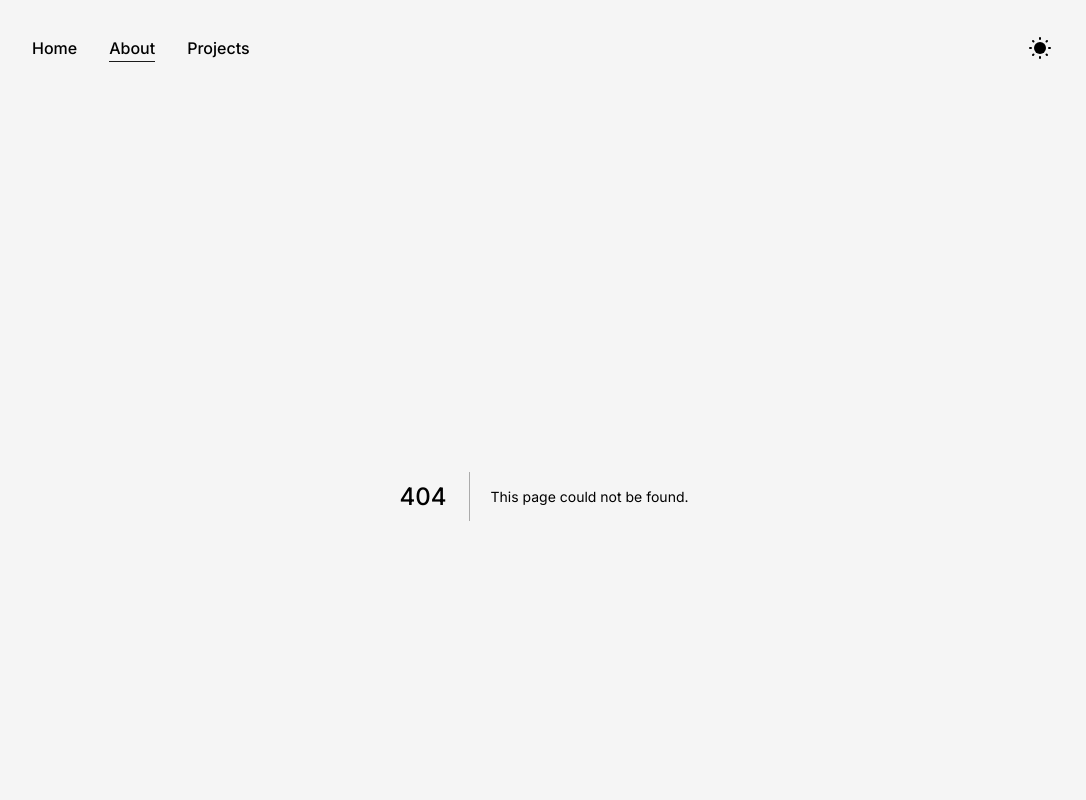
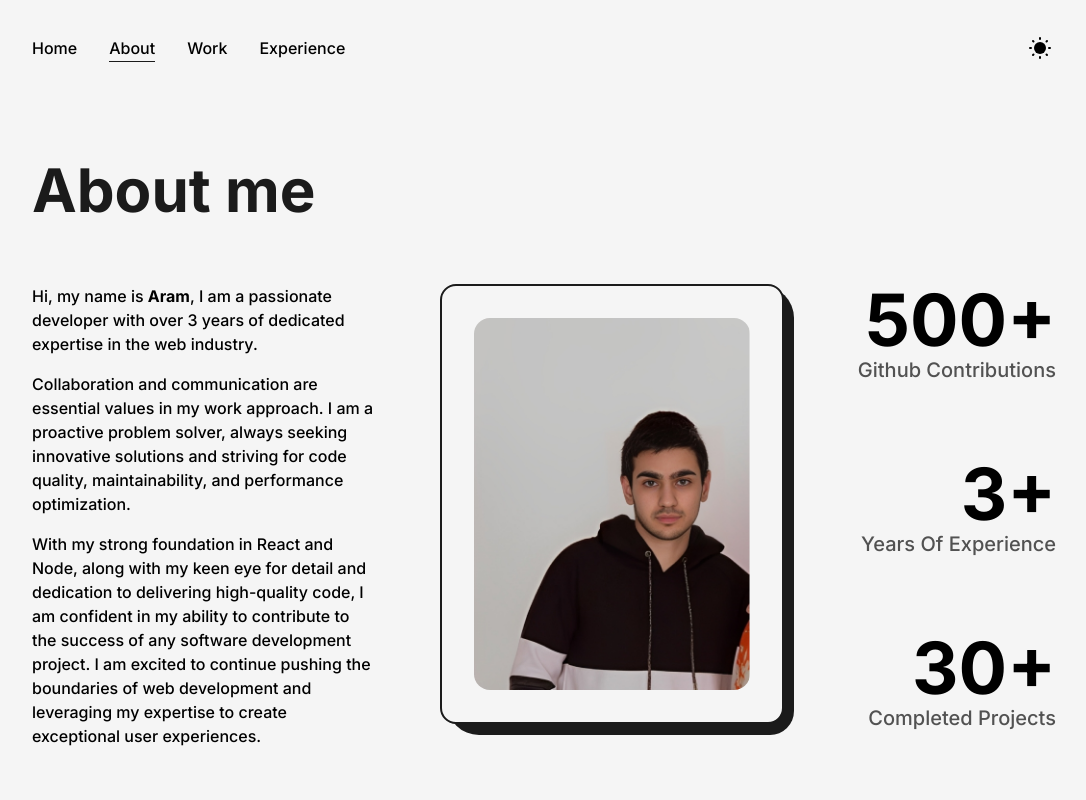
Before and after one commit to aram1l7/portfolio-v3, a Next.js app: page /about in a window 1280 px wide. Before the commit this address had no page. Shown: the top 800 px of the page, without its empty margins (96-1182 px from the left). Built offline with nearby package versions, Linux system fonts and the light colour scheme.

Commit message:
About almost done

```diff
--- /dev/null
+++ b/src/components/AnimatedNumbers.js
@@ -0,0 +1,27 @@
+import { useInView, useMotionValue, useSpring } from "framer-motion";
+import React, { useEffect, useRef } from "react";
+
+const AnimatedNumbers = ({ value }) => {
+  const ref = useRef(null);
+  const motionVal = useMotionValue(0);
+  const springVal = useSpring(motionVal, { duration: 3000 });
+  const isVisible = useInView(ref);
+
+  useEffect(() => {
+    if (isVisible) {
+      motionVal.set(value);
+    }
+  }, [isVisible, value, motionVal]);
+
+  useEffect(() => {
+    springVal.on("change", (newVal) => {
+      if (ref.current && newVal.toFixed(0) <= value) {
+        ref.current.textContent = newVal.toFixed(0);
+      }
+    });
+  }, [springVal, value]);
+
+  return <span ref={ref}></span>;
+};
+
+export default AnimatedNumbers;
--- a/src/components/NavBar.js
+++ b/src/components/NavBar.js
@@ -7,13 +7,12 @@ import { useRouter } from "next/router";
 const NavBar = () => {
   const { theme, toggle } = useContext(ThemeContext);
   const [mounted, setMounted] = useState(false);
+
   useEffect(() => {
     setMounted(true);
   }, []);
 
   const router = useRouter();
-
-  console.log(router.asPath, "asPAth");
   return (
     <header
       className="
@@ -55,13 +54,29 @@ const NavBar = () => {
           </Link>
           <Link
             className="rounded relative group lg:text-light lg:dark:text-dark"
-            href={"/projects"}
+            href={"/work"}
           >
-            Projects
+            Work
             <span
               className={`
               inline-block h-[1px] ${
-                router.asPath === "/projects" ? "w-full" : "w-0"
+                router.asPath === "/work" ? "w-full" : "w-0"
+              }  bg-dark absolute left-0 -bottom-0.5
+              group-hover:w-full transition-[width] ease duration-300 dark:bg-light
+               lg:bg-light lg:dark:bg-dark
+              `}
+            ></span>
+          </Link>
+
+          <Link
+            className="rounded relative group lg:text-light lg:dark:text-dark"
+            href={"/experience"}
+          >
+            Experience
+            <span
+              className={`
+              inline-block h-[1px] ${
+                router.asPath === "/experience" ? "w-full" : "w-0"
               }  bg-dark absolute left-0 -bottom-0.5
               group-hover:w-full transition-[width] ease duration-300 dark:bg-light
                lg:bg-light lg:dark:bg-dark
--- /dev/null
+++ b/src/pages/about.js
@@ -0,0 +1,81 @@
+import AnimatedNumbers from "@/components/AnimatedNumbers";
+import Layout from "@/components/Layout";
+import Image from "next/image";
+import React from "react";
+
+const About = () => {
+  return (
+    <main className="flex w-full flex-col items-center justify-center dark:text-light">
+      <Layout className="pt-16">
+        <h1
+          className="inline-block text-dark dark:text-light
+      font-bold w-full !text-6xl xl:!text-5xl
+      lg:!text-center lg:!text-6xl md:!text-5xl sm:!text-3xl animate-fade sm:mb-8 mb-16"
+        >
+          About me
+        </h1>
+        <div className="grid w-full grid-cols-8 gap-16 sm:gap-8">
+          <div className="col-span-3 flex flex-col items-start justify-start xl:col-span-4 md:order-2  md:col-span-8">
+            <p className="font-medium ">
+              Hi, my name is <strong>Aram</strong>, I am a passionate developer
+              with over 3 years of dedicated expertise in the web industry.
+            </p>
+            <p className="my-4 font-medium">
+              Collaboration and communication are essential values in my work
+              approach. I am a proactive problem solver, always seeking
+              innovative solutions and striving for code quality,
+              maintainability, and performance optimization.
+            </p>
+            <p className="font-medium">
+              With my strong foundation in React and Node, along with my keen
+              eye for detail and dedication to delivering high-quality code, I
+              am confident in my ability to contribute to the success of any
+              software development project. I am excited to continue pushing the
+              boundaries of web development and leveraging my expertise to
+              create exceptional user experiences.
+            </p>
+          </div>
+          <div className="relative col-span-3 h-max rounded-2xl border-2 border-solid border-dark  bg-light p-8 dark:border-light dark:bg-dark xl:col-span-4 md:col-span-8 md:order-1 ">
+            <div className="absolute  top-0 -right-3 -z-10 h-[103%] w-[102%]  rounded-[2rem] rounded-br-3xl  bg-dark dark:bg-light"></div>
+            <Image
+              src="/images/aram.png"
+              className="h-auto w-full rounded-2xl"
+              width={1920}
+              height={2345}
+            />
+          </div>
+          <div className="col-span-2 flex flex-col items-end justify-between xl:col-span-8 xl:flex-row  xl:items-center md:order-3">
+            <div className="flex flex-col items-end justify-center xl:items-center">
+              <span className="inline-block text-7xl font-bold md:text-6xl sm:text-5xl xs:text-4xl">
+                <AnimatedNumbers value={500} />+
+              </span>
+              <h2 className="mb-4 text-xl font-medium capitalize text-dark/75 dark:text-light/75  xl:text-center md:text-lg sm:text-base xs:text-sm">
+                github contributions
+              </h2>
+            </div>
+
+            <div className="flex flex-col items-end justify-center xl:items-center">
+              <span className="inline-block text-7xl font-bold md:text-6xl sm:text-5xl xs:text-4xl">
+                <AnimatedNumbers value={3} />+
+              </span>
+              <h2 className="mb-4 text-xl font-medium capitalize text-dark/75 dark:text-light/75  xl:text-center md:text-lg sm:text-base xs:text-sm">
+                years of experience
+              </h2>
+            </div>
+
+            <div className="flex flex-col items-end justify-center xl:items-center">
+              <span className="inline-block text-7xl font-bold md:text-6xl sm:text-5xl xs:text-4xl">
+                <AnimatedNumbers value={30} />+
+              </span>
+              <h2 className="mb-4 text-xl font-medium capitalize text-dark/75 dark:text-light/75  xl:text-center md:text-lg sm:text-base xs:text-sm">
+                completed projects
+              </h2>
+            </div>
+          </div>
+        </div>
+      </Layout>
+    </main>
+  );
+};
+
+export default About;
--- a/src/pages/index.js
+++ b/src/pages/index.js
@@ -42,7 +42,7 @@ export default function Home() {
                  hover:text-black hover:border-black px-6 py-3 bg-black text-white
                    tracking-wider ease-in duration-200 transition-colors rounded-md"
                 >
-                  Contact me
+                  Get in Touch
                   <ContactIcon />
                 </a>
               </div>
--- a/src/theme/ThemeProvider.js
+++ b/src/theme/ThemeProvider.js
@@ -30,7 +30,6 @@ export const ThemeProvider = (props) => {
     } else {
       document.documentElement.classList.remove("dark");
     }
-    console.log(theme);
   }, [theme]);
 
   const toggle = () => {
```
Also changed, not shown: public/images/aram.png (added), public/images/profile/developer-pic-2.jpg (deleted).
